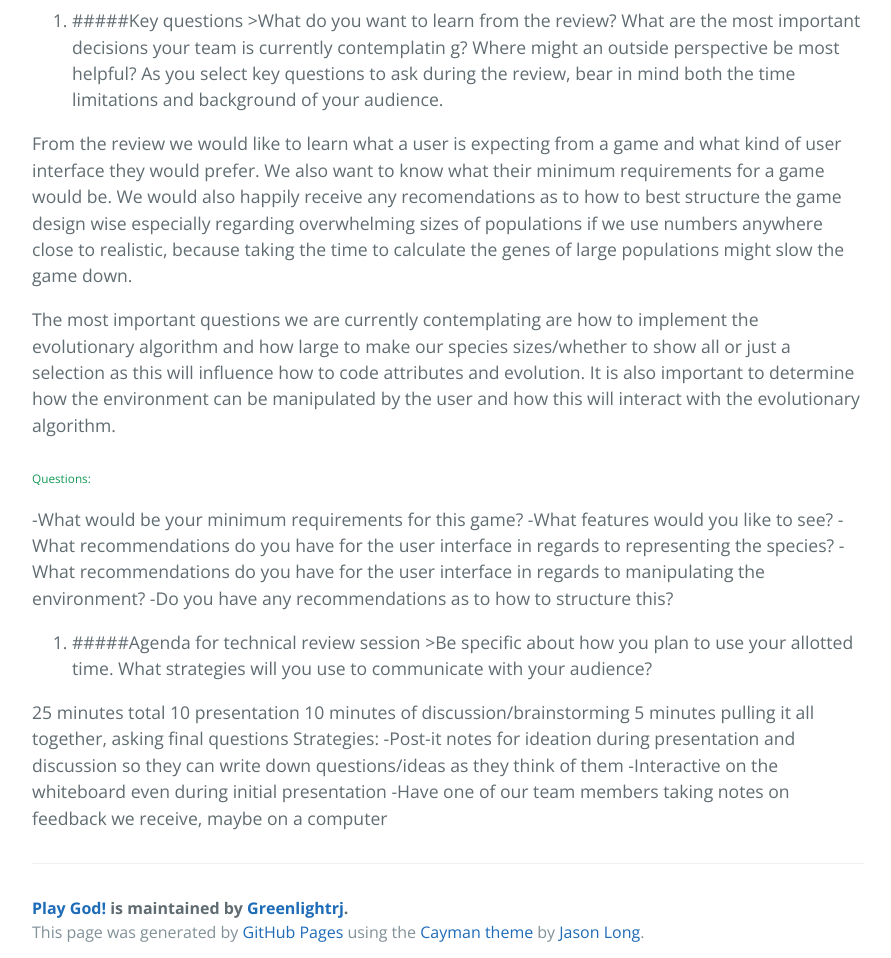
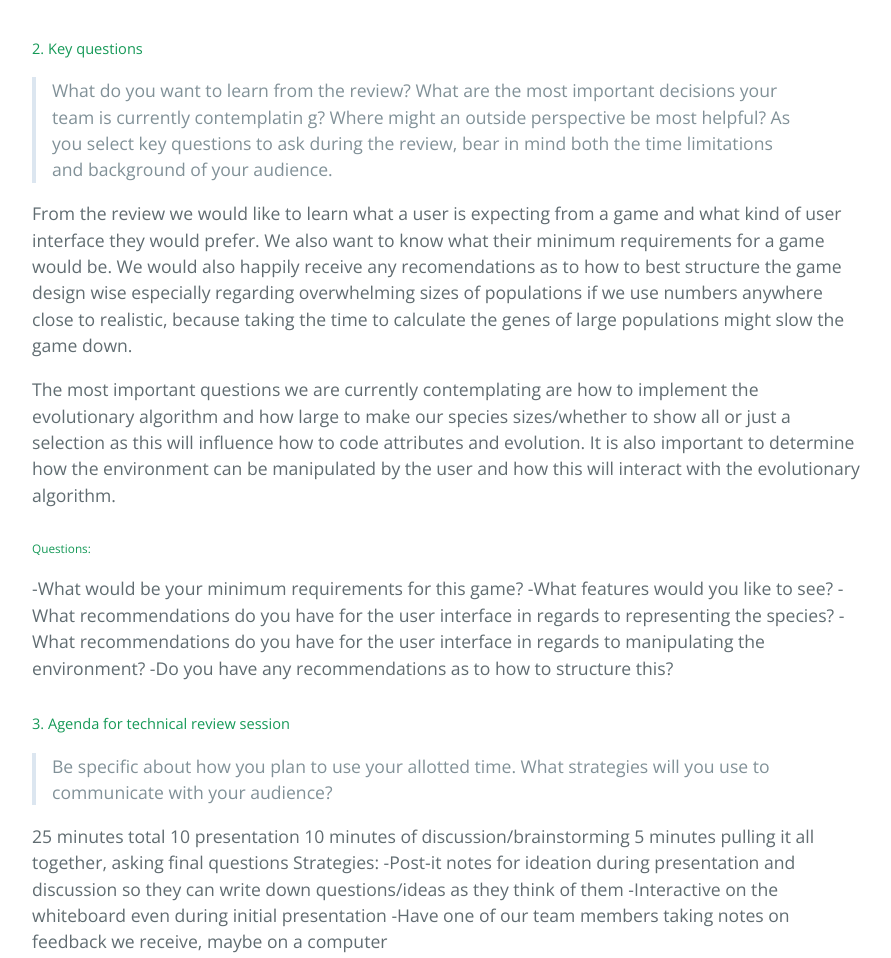
Before and after one commit to Greenlightrj/playgod, a plain HTML site: page index.html in a window 1280 px wide. Shown: the part 1134-2092 px from the top of the page, without its empty margins (192-1083 px from the left). Drawn offline with nearby package versions, Linux system fonts and the light colour scheme.

```diff
--- a/index.html
+++ b/index.html
@@ -32,10 +32,8 @@
 <h3>
 <a id="preparation-and-framing" class="anchor" href="#preparation-and-framing" aria-hidden="true"><span class="octicon octicon-link"></span></a>Preparation and Framing</h3>
 
-<ol>
 <h5>
-<li>Background and context</li>
-</ol>
+<a id="1-background-and-context" class="anchor" href="#1-background-and-context" aria-hidden="true"><span class="octicon octicon-link"></span></a>1. Background and context</h5>
 
 <blockquote>
 <p>What information about your project does the audience need to participate fully in the technical review? You should share enough to make sure your audience understands the questions you are asking, but without going into unnecessary detail.</p>
@@ -46,10 +44,12 @@
 <p>We are using pygame and the model/view/controller architecture. We are also possibly including matlab for python and DEAP for the evolutionary algorithm and the ability to display graphs of the stats of populations.
 Currently we are considering both the possibility of representing only organisms, each with their own stats or having graphs/averages of numbers showing the stats of the species population and only having some of the total population represented in the actual user interface.</p>
 
-<ol>
-<li>#####Key questions
-&gt;What do you want to learn from the review? What are the most important decisions your team is currently contemplatin g? Where might an outside perspective be most helpful? As you select key questions to ask during the review, bear in mind both the time limitations and background of your audience.</li>
-</ol>
+<h5>
+<a id="2-key-questions" class="anchor" href="#2-key-questions" aria-hidden="true"><span class="octicon octicon-link"></span></a>2. Key questions</h5>
+
+<blockquote>
+<p>What do you want to learn from the review? What are the most important decisions your team is currently contemplatin g? Where might an outside perspective be most helpful? As you select key questions to ask during the review, bear in mind both the time limitations and background of your audience.</p>
+</blockquote>
 
 <p>From the review we would like to learn what a user is expecting from a game and what kind of user interface they would prefer. We also want to know what their minimum requirements for a game would be. We would also happily receive any recomendations as to how to best structure the game design wise especially regarding overwhelming sizes of populations if we use numbers anywhere close to realistic, because taking the time to calculate the genes of large populations might slow the game down.</p>
 
@@ -64,10 +64,12 @@ Currently we are considering both the possibility of representing only organisms
 -What recommendations do you have for the user interface in regards to manipulating the environment?
 -Do you have any recommendations as to how to structure this?</p>
 
-<ol>
-<li>#####Agenda for technical review session
-&gt;Be specific about how you plan to use your allotted time. What strategies will you use to communicate with your audience?</li>
-</ol>
+<h5>
+<a id="3-agenda-for-technical-review-session" class="anchor" href="#3-agenda-for-technical-review-session" aria-hidden="true"><span class="octicon octicon-link"></span></a>3. Agenda for technical review session</h5>
+
+<blockquote>
+<p>Be specific about how you plan to use your allotted time. What strategies will you use to communicate with your audience?</p>
+</blockquote>
 
 <p>25 minutes total
 10 presentation
```
Also changed, not shown: params.json (+1 -1 lines).
